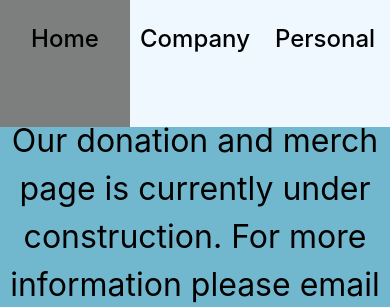
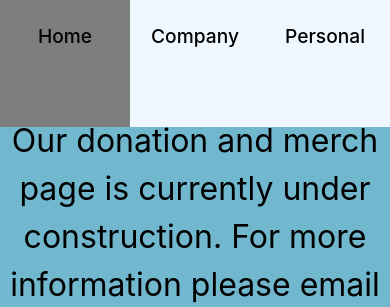
Before and after one commit to looshin/Octopot, a Flask app: page /OctopotFinance in a window 390 px wide. Shown: the top 307 px of the page. Run offline with Flask 3, Linux system fonts and the light colour scheme.

Commit message:
Update OctopotFinance.css

```diff
--- a/WebPromo/static/css/OctopotFinance.css
+++ b/WebPromo/static/css/OctopotFinance.css
@@ -315,7 +315,7 @@ body {
         margin-top:30%;
     }
     .nav div p{
-        font-size:150%;
+        font-size:120%;
     }
     .financialOptions{
         height: 40vh;
```
